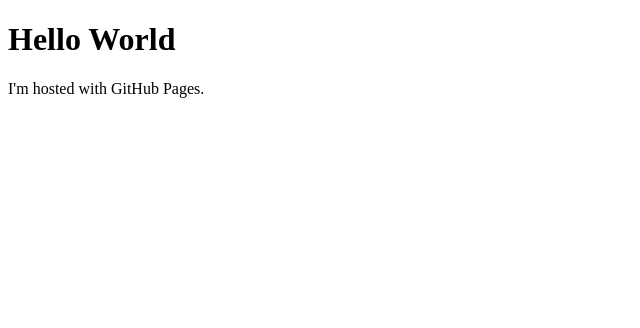
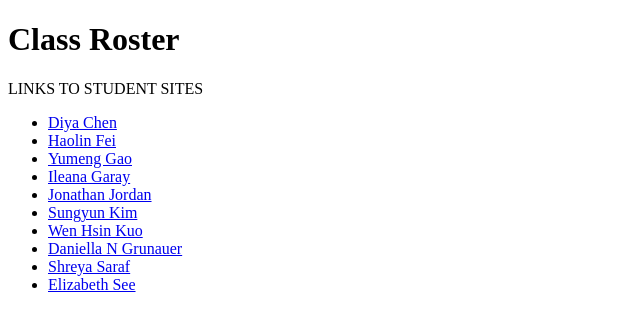
Before and after one commit to maxbatt22/maxbatt22.github.io, a plain HTML site: page index.html in a window 1280 px wide. Shown: the whole page, without its empty margins (0-640 px from the left). Drawn offline with Linux system fonts and the light colour scheme.

Commit message:
Added Student Names

```diff
--- a/index.html
+++ b/index.html
@@ -1,7 +1,21 @@
 <!DOCTYPE html>
 <html>
 <body>
-<h1>Hello World</h1>
-<p>I'm hosted with GitHub Pages.</p>
+<h1>Class Roster</h1>
+<p>LINKS TO STUDENT SITES</p>
+
+<ul>
+  <li><a href="#">Diya Chen</a></li>
+  <li><a href="#">Haolin Fei</a></li>
+  <li><a href="#">Yumeng Gao</a></li>
+  <li><a href="#">Ileana Garay</a></li>
+  <li><a href="#">Jonathan Jordan</a></li>
+  <li><a href="#">Sungyun Kim</a></li>
+  <li><a href="#">Wen Hsin Kuo</a></li>
+  <li><a href="#">Daniella N Grunauer</a></li>
+  <li><a href="#">Shreya Saraf</a></li>
+  <li><a href="#">Elizabeth See</a></li>
+</ul>
+
 </body>
 </html>
```
